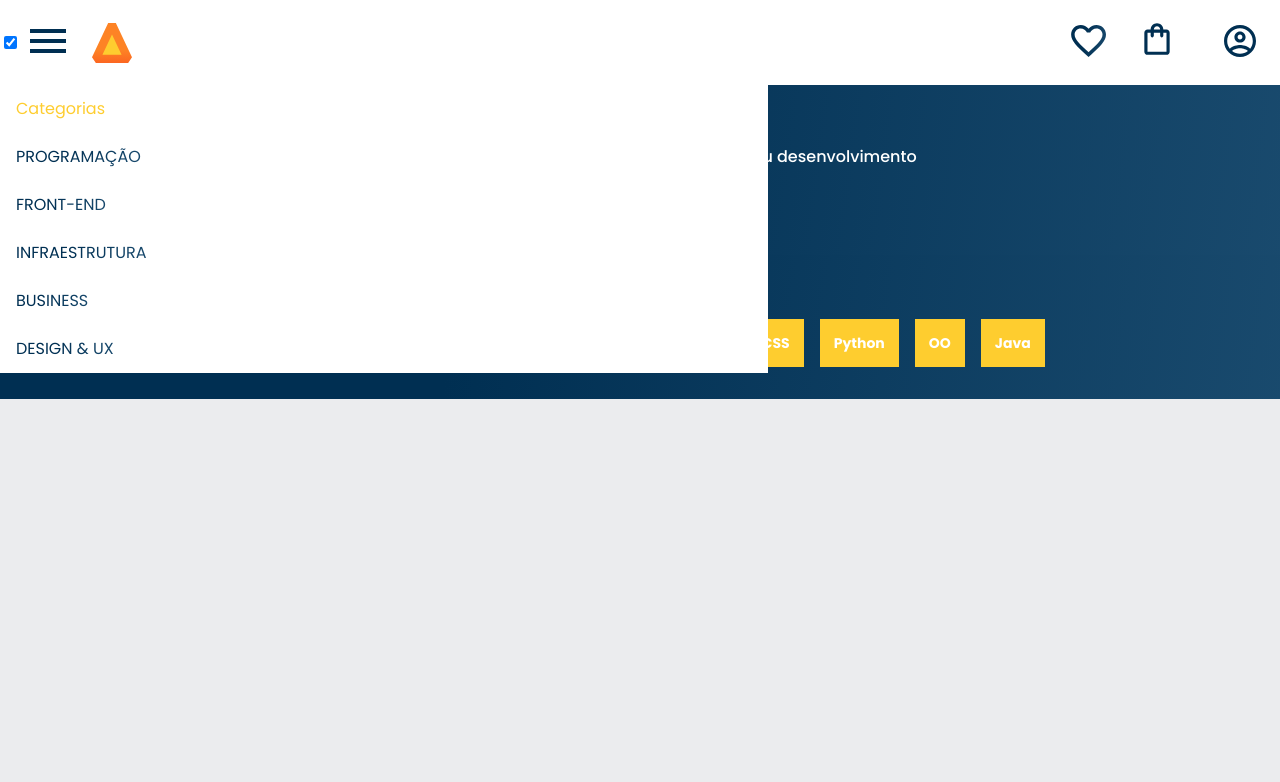
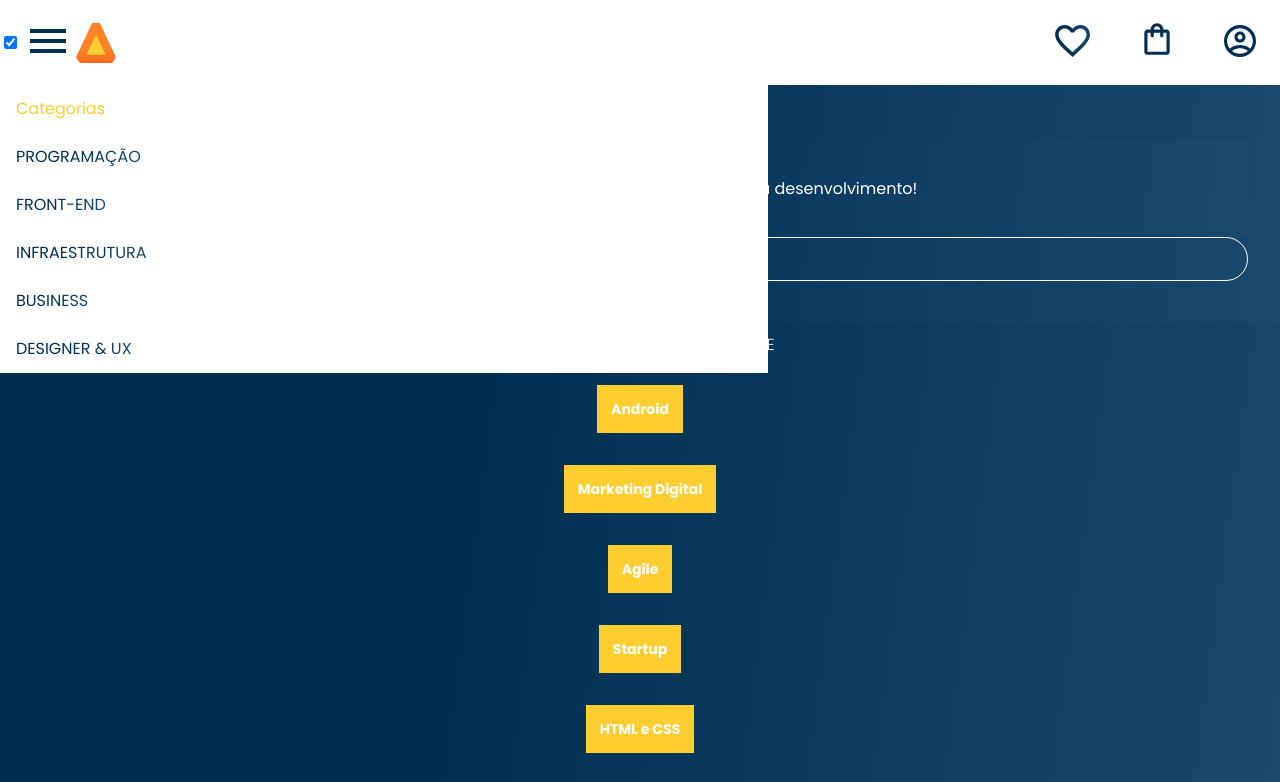
Before and after one commit to andreia025martins/Jornada-2-Modelo, a plain HTML site: page index.html in a window 1280 px wide. Both pictures are taken after a click on the checkbox 10 px from the left and 42 px from the top of the page. Shown: the top 782 px of the page. Drawn offline with Linux system fonts and the light colour scheme.

Commit message:
seção tópicos

```diff
--- a/index.html
+++ b/index.html
@@ -1,19 +1,15 @@
 <!DOCTYPE html>
 <html lang="pt-br">
-
 <head>
     <meta charset="UTF-8">
-  <meta http-equiv="X-UA-Compatible" content="IE=edge">
     <meta name="viewport" content="width=device-width, initial-scale=1.0">
-  <title>Alura Book</title>
+    <title>Alura Book M</title>
+    <link rel="stylesheet" href="reset.css">
+    <link rel="stylesheet" href="style.css">
     <link rel="preconnect" href="https://fonts.googleapis.com">
 <link rel="preconnect" href="https://fonts.gstatic.com" crossorigin>
 <link href="https://fonts.googleapis.com/css2?family=Poppins:wght@300;400;500;700&display=swap" rel="stylesheet">
-  <link rel="stylesheet" href="reset.css">
-  <link rel="stylesheet" href="style.css">
-
 </head>
-
 <body>
     <header class="cabecalho">
         <div class="container">
@@ -24,7 +20,7 @@
             <ul class="lista-menu">
                 <li class="lista-menu__titulo">Categorias</li>
                 <li class="lista-menu__item">
-          <a href="#" class="lista-menu__link">PROGRAMAÇÃO</a>
+                    <a href="#" class="lista-menu__link">Programação</a>
                 </li>
                 <li class="lista-menu__item">
                     <a href="#" class="lista-menu__link">Front-end</a>
@@ -36,53 +32,51 @@
                     <a href="#" class="lista-menu__link">Business</a>
                 </li>
                 <li class="lista-menu__item">
-          <a href="#" class="lista-menu__link">Design & UX</a>
+                    <a href="#" class="lista-menu__link">Designer & UX</a>
                 </li>
             </ul>
-      <img src="/img/Logo.svg" alt="Logo da AluraBook" class="cabecalho__imagem">
-
-
+            <img src="img/Logo.svg" alt="Logotipo da Alura Book" class="cabecalho__logo">
         </div>
         <div class="container">
-      <a href="#"><img src="/img/Favoritos.svg" alt="Meus Favoritos" class="cabecalho-imagem"></a>
-      <a href="#"><img src="/img/Compras.svg" alt="Minhas compras" class="cabecalho__imagem"></a>
-      <a href="#"><img src="/img/Usuário.svg" alt="Meu Perfil" class="cabecalho__imagem"></a>
+            <a href="#"> <img src="img/Favoritos.svg" alt="Meus Favoritos" class="cabecalho__imagem"></a>
+            <a href="#"> <img src="img/Compras.svg" alt="Carrinho de compras" class="cabecalho__imagem"></a>
+            <a href="#"> <img src="img/Usuário.svg" alt="Meu perfil" class="cabecalho__imagem"></a>
         </div>
     </header>
+
     <section class="banner">
-    <h2 class="banner__titulo">Já sabe por onde começar?</h2>
-    <p class="banner__text">Encontre em nossa estante o que precisa para seu desenvolvimento</p>
-    <input type="search" class="banner__pesquisa" placeholder="Qual será sua próxima leitura?">
+        <h2 class="banner___titulo">Já sabe por onde começar?</h2>
+        <p class="banner text">Encontre em nossa estante o que precisa para seu desenvolvimento!</p>
+        <input type="search" class="banner__pesquisa" placeholder="Qual a sua próxima leitura?">
     </section>
+
     <section class="topicos">
-    <h2 class="topicos__titulo">Tópicos visitados recentemente</h2>
+        <h2 class="topicos__titulo">TÓPICOS VISITADOS RECENTEMENTE</h2>
         <ul class="topicos__lista">
-      <li class="topicos__item"><a href="#" class="topicos__link">Android</a></li>
-      <li class="topicos__item">
-        <a href="#" class="topicos__link">Marketing Digital</a>
-      </li>
-      <li class="topicos__item">
-        <a href="#" class="topicos__link">Agile</a>
-      </li>
-      <li class="topicos__item">
-        <a href="#" class="topicos__link">Startups</a>
-      </li>
-      <li class="topicos__item">
-        <a href="#" class="topicos__link">HTML & CSS</a>
-      </li>
-      <li class="topicos__item">
-        <a href="#" class="topicos__link">Python</a>
-      </li>
-      <li class="topicos__item">
-        <a href="#" class="topicos__link">OO</a>
-      </li>
-      <li class="topicos__item">
-        <a href="#" class="topicos__link">Java</a>
-      </li>
+            <li class="topicos__itens"><a href="#" class="topicos__link">Android</a></li>
+        </ul>
+        <ul class="topicos__lista">
+            <li class="topicos__itens"><a href="#" class="topicos__link">Marketing Digital</a></li>
+        </ul>
+        <ul class="topicos__lista">
+            <li class="topicos__itens"><a href="#" class="topicos__link">Agile</a></li>
+        </ul>
+        <ul class="topicos__lista">
+            <li class="topicos__itens"><a href="#" class="topicos__link">Startup</a></li>
+        </ul>
+        <ul class="topicos__lista">
+            <li class="topicos__itens"><a href="#" class="topicos__link">HTML e CSS</a></li>
+        </ul>
+        <ul class="topicos__lista">
+            <li class="topicos__itens"><a href="#" class="topicos__link">Python</a></li>
+        </ul>
+        <ul class="topicos__lista">
+            <li class="topicos__itens"><a href="#" class="topicos__link">OO</a></li>
+        </ul>
+        <ul class="topicos__lista">
+            <li class="topicos__itens"><a href="#" class="topicos__link">Java</a></li>
         </ul>
     </section>
-  </section>
-
 
 
 </body>
--- a/style.css
+++ b/style.css
@@ -1,13 +1,12 @@
-@import url("/style/header.css");
-@import url("/style/banner.css");
-@import url("/style/topicos.css");
+@import url("styles/header.css");
+@import url("styles/banner.css");
+@import url("styles/topicos.css");
 :root{
     --cor-de-fundo:#EBECEE;
-    --branco:#FFFFFF;
-    --laranja: #FECD2F;
-    --fonte-principal:"Poppins";
-    --azul-degrade: linear-gradient(97.54deg, #002f52 35.49%, #326589 165.37%);
-    --azul: #002F52;
+    --branco: #FFFFFF;
+    --laranja:  #FECD2F;
+    --azul-degrade:linear-gradient(97.54deg, #002F52 35.49%, #326589 165.37%);
+    --fonte-principal: "poppins"
 }
 
 body{
@@ -18,6 +17,5 @@ body{
 }
 
 h1{
-    background-color: var(--branco);
-    font-size: 32px;
+    background-color: white;
 }
--- /dev/null
+++ b/styles/banner.css
@@ -0,0 +1,25 @@
+.banner{
+    background: var(--azul-degrade);
+    color: var(--branco);
+    text-align: center;
+    padding: 2.5em 2em;
+}
+
+.banner__titulo{
+    font-size: 16px;
+    font-weight: 700;
+}
+
+.banner__text{
+    font-weight: 500;
+    margin: 1em 0;
+}
+
+.banner__pesquisa{
+    background-color: transparent;
+    border: 1px solid var(--branco);
+    color: var(--branco);
+    border-radius: 24px;
+    padding: 1em;
+    width: 100%;
+}
--- a/styles/header.css
+++ b/styles/header.css
@@ -1,4 +1,4 @@
-.cabeçalho_menu-hamburguer {
+.cabecalho__menu-hamburger{
     width: 24px;
     height: 24px;
     background-image: url("../img/Menu.svg");
@@ -7,7 +7,7 @@
     background-position: center;
 }
 
-.cabeçalho {
+.cabecalho{
     background-color: var(--branco);
     display: flex;
     justify-content: space-between;
@@ -15,11 +15,39 @@
     position: relative;
 }
 
-.container {
+.cabecalho__imagem{
+    padding: 1em;
+}
+
+.container{
     display: flex;
     align-items: center;
 }
 
-.container__imagem {
+.lista-menu{
+    display: none;
+    position:absolute;
+    top:100%;
+    width: 60vw;
+}
+
+.container__botao:checked~.lista-menu{
+    display: block;
+}
+
+.lista-menu__titulo, .lista-menu__item{
     padding: 1em;
+    background-color: var(--branco);
 }
+
+.lista-menu__titulo{
+    color: var(--laranja);
+}
+
+.lista-menu__link{
+    background: var(--azul-degrade);
+    -webkit-background-clip: text;
+    -webkit-text-fill-color: transparent;
+    background-clip: text;
+    text-transform: uppercase;
+}
--- /dev/null
+++ b/styles/topicos.css
@@ -0,0 +1,30 @@
+.topicos{
+    background: var(--azul-degrade);
+    text-align: center;
+    padding: 1em 0;
+}
+
+.topicos__titulo{
+    color: var(--branco);
+    font-weight: 300;
+    margin-bottom: 1em;
+}
+
+.topicos__lista{
+    display: flex;
+    flex-wrap: wrap;
+    justify-content: center;
+}
+
+.topicos__link{
+    color: var(--branco);
+    padding: 1em;
+    background-color: var(--laranja);
+    text-decoration: none;
+    font-size: 14px;
+    font-weight: 700;
+}
+
+.topicos__itens{
+    margin: 2em 0.5em;
+}
```
Lines whose indentation alone changed are shown as unchanged.
